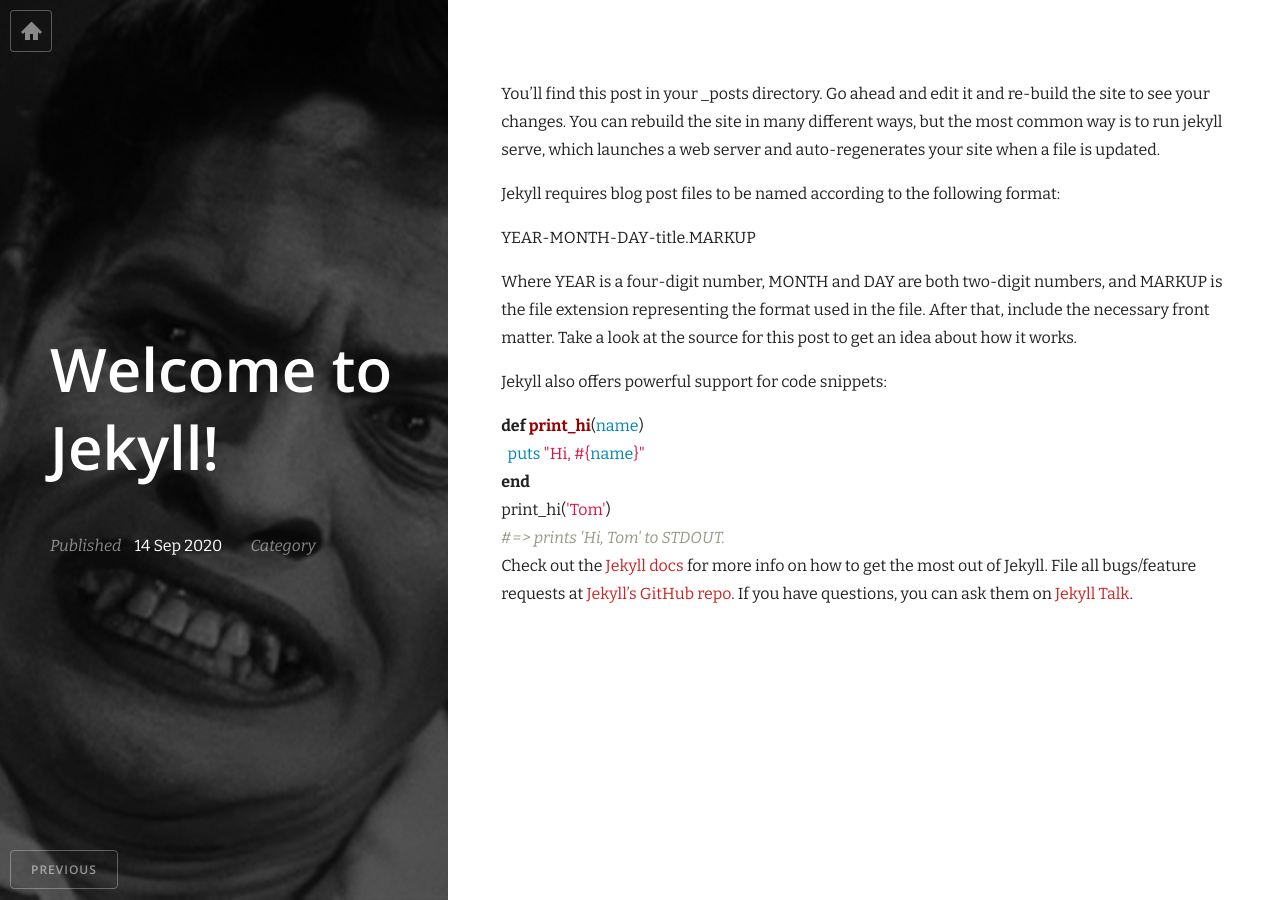
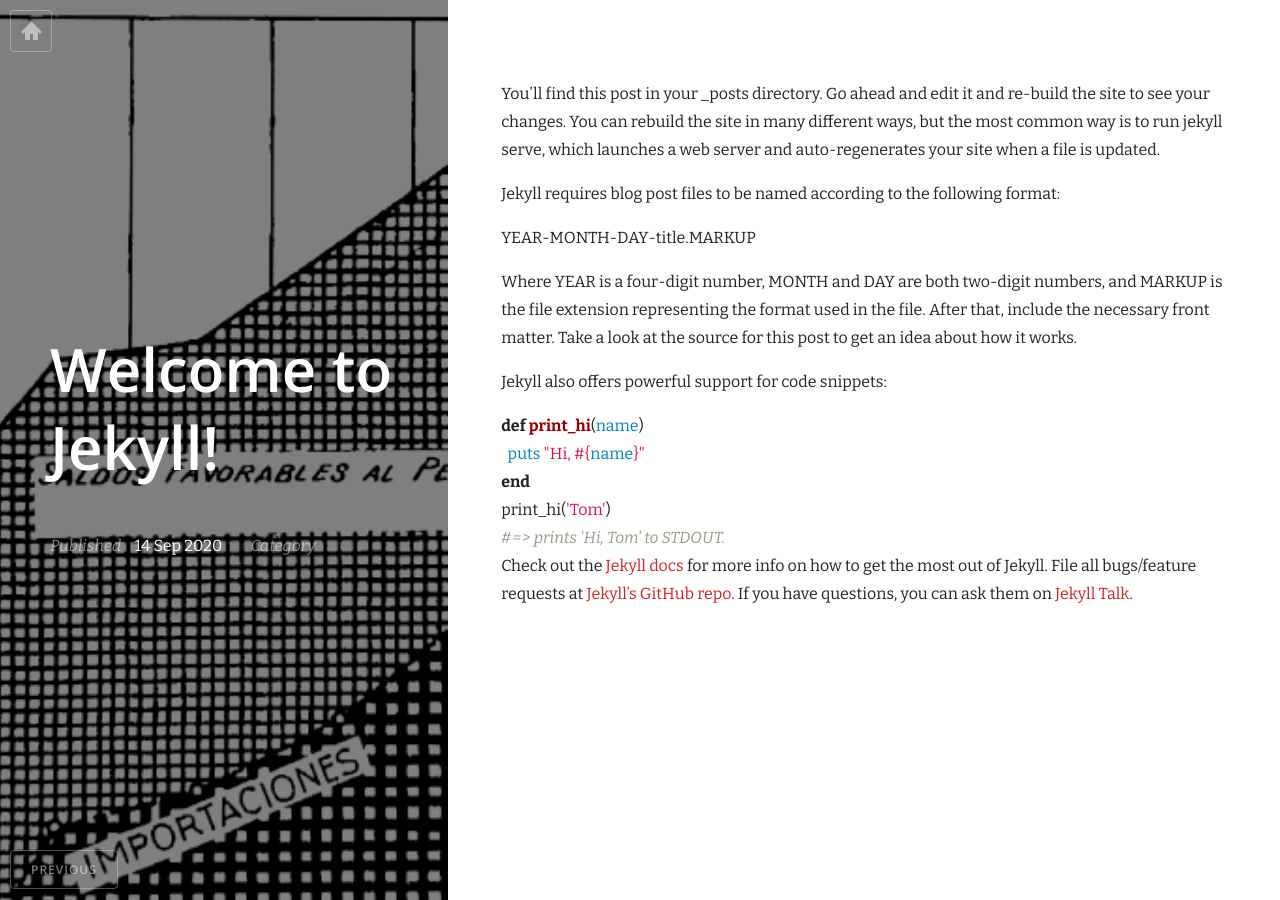
Before and after one commit to javierdiezcanseco/gueb, a Jekyll site: the page built from _posts/2020-09-13-welcome-to-jekyll.markdown, in a window 1280 px wide. Built offline with Jekyll 4.4.1, drawn with Linux system fonts in a browser that asks for light colours; nearby versions of some CDN libraries.

Commit message:
prueba nueva imagen en post

```diff
--- a/_posts/2020-09-13-welcome-to-jekyll.markdown
+++ b/_posts/2020-09-13-welcome-to-jekyll.markdown
@@ -3,7 +3,7 @@ layout: post
 title:  "Welcome to Jekyll! "
 date:   2020-09-13 20:29:50 -0500
 #categories: jekyll update
-featured_image: /assets/images/cover.jpg
+featured_image: /assets/images/comercio-Peru-libro-benavides-pq.png
 ---
 You’ll find this post in your `_posts` directory. Go ahead and edit it and re-build the site to see your changes. You can rebuild the site in many different ways, but the most common way is to run `jekyll serve`, which launches a web server and auto-regenerates your site when a file is updated.
 
```
Also changed, not shown: assets/images/comercio-Peru-libro-benavides-pq.png (added).
